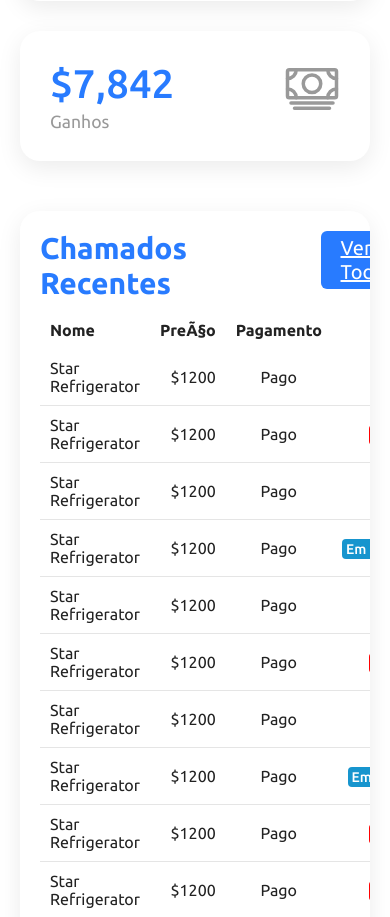
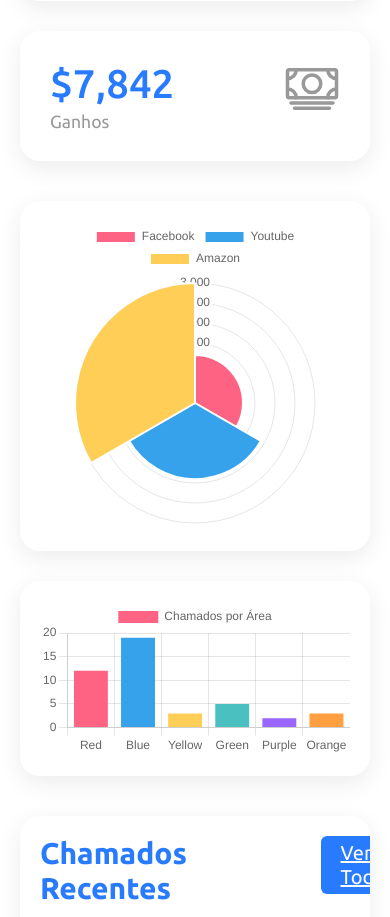
Before and after one commit to alanmafer/Projetos, a PHP site: page / in a window 390 px wide. Shown: the part 529-1446 px from the top of the page. Run offline with PHP 8.4, Linux system fonts and the light colour scheme; some libraries are stand-ins or nearby versions.

Commit message:
graficos

```diff
--- a/Dashboard/css/style.css
+++ b/Dashboard/css/style.css
@@ -259,6 +259,25 @@
   color: var(--white);
 }
 
+.graphBox {
+  position: relative;
+  width: 100%;
+  padding: 20px;
+  display: grid;
+  grid-template-columns: 1fr 2fr;
+  grid-gap: 30px;
+  min-height: 200px;
+}
+
+.graphBox .box {
+  position: relative;
+  background: #ffffff;
+  padding: 20px;
+  width: 100%;
+  box-shadow: 0 7px 25px rgba(0, 0, 0, 0.08);
+  border-radius: 20px;
+}
+
 .details {
   position: relative;
   width: 100%;
@@ -266,7 +285,7 @@
   display: grid;
   grid-template-columns: 2fr 1fr;
   grid-gap: 30px;
-  margin-top: 10px;
+  /*margin-top: 10px; */
 }
 
 .details .recentOrders {
@@ -426,6 +445,10 @@
 }
 
 @media (max-width: 991px) {
+  .graphBox {
+    grid-template-columns: 1fr;
+    height: auto;
+  }
   .navigation {
     left: -300px;
   }
--- a/Dashboard/index.html
+++ b/Dashboard/index.html
@@ -112,6 +112,15 @@
                     <div class="iconBx">
                         <ion-icon name="cash-outline"></ion-icon>
                     </div>
+                </div>
+            </div>
+
+            <div class="graphBox">
+                <div class="box">
+                    <canvas id="myChart"></canvas>
+                </div>
+                <div class="box">
+                    <canvas id="earning"></canvas>
                 </div>
             </div>
 
@@ -247,6 +256,10 @@
     <script type="module" src="https://unpkg.com/ionicons@5.5.2/dist/ionicons/ionicons.esm.js"></script>
     <script nomodule src="https://unpkg.com/ionicons@5.5.2/dist/ionicons/ionicons.js"></script>
 
+    <script src="https://cdn.jsdelivr.net/npm/chart.js@3.5.1/dist/chart.min.js"></script>
+
+    <script src="js/chart.js"></script>
+
     <script>
         let toggle = document.querySelector('.toggle');
         let navigation = document.querySelector('.navigation');
--- /dev/null
+++ b/Dashboard/js/chart.js
@@ -0,0 +1,43 @@
+var ctx = document.getElementById('myChart').getContext('2d');
+var earning = document.getElementById('earning').getContext('2d');
+var myChart = new Chart(ctx, {
+    type: 'polarArea',
+    data: {
+        labels: ['Facebook', 'Youtube', 'Amazon'],
+        datasets: [{
+            label: 'Fonte de Dados',
+            data: [1200, 1900, 3000],
+            backgroundColor: [
+                'rgba(255, 99, 132, 1)',
+                'rgba(54, 162, 235, 1)',
+                'rgba(255, 206, 86, 1)'
+            ],
+
+        }]
+    },
+    options: {
+        responsive: true,
+    }
+});
+
+var myChart = new Chart(earning, {
+    type: 'bar',
+    data: {
+        labels: ['Red', 'Blue', 'Yellow', 'Green', 'Purple', 'Orange'],
+        datasets: [{
+            label: 'Chamados por Área',
+            data: [12, 19, 3, 5, 2, 3],
+            backgroundColor: [
+                'rgba(255, 99, 132, 1)',
+                'rgba(54, 162, 235, 1)',
+                'rgba(255, 206, 86, 1)',
+                'rgba(75, 192, 192, 1)',
+                'rgba(153, 102, 255, 1)',
+                'rgba(255, 159, 64, 1)'
+            ],
+        }]
+    },
+    options: {
+        responsive: true,
+    }
+});
```
